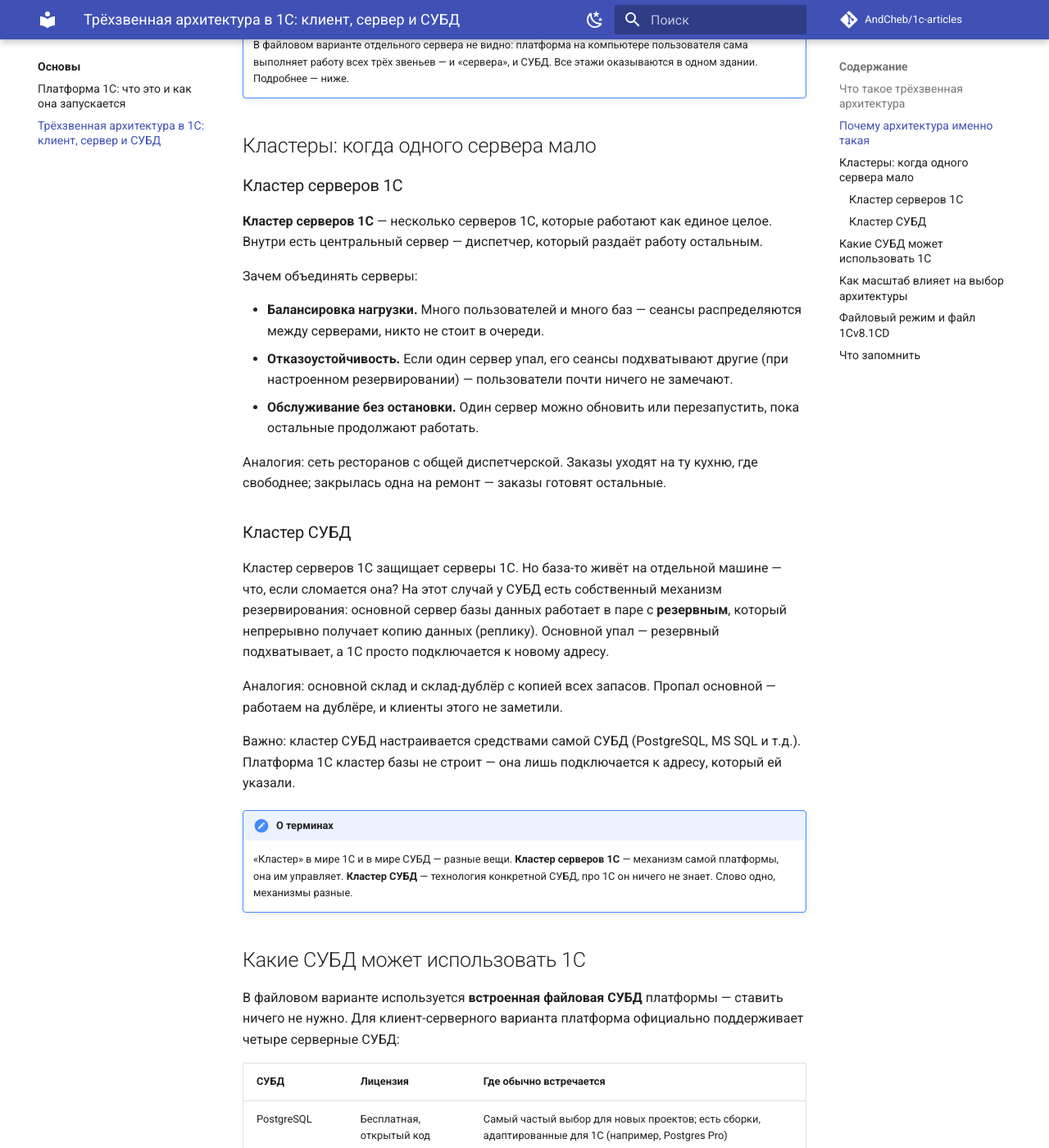
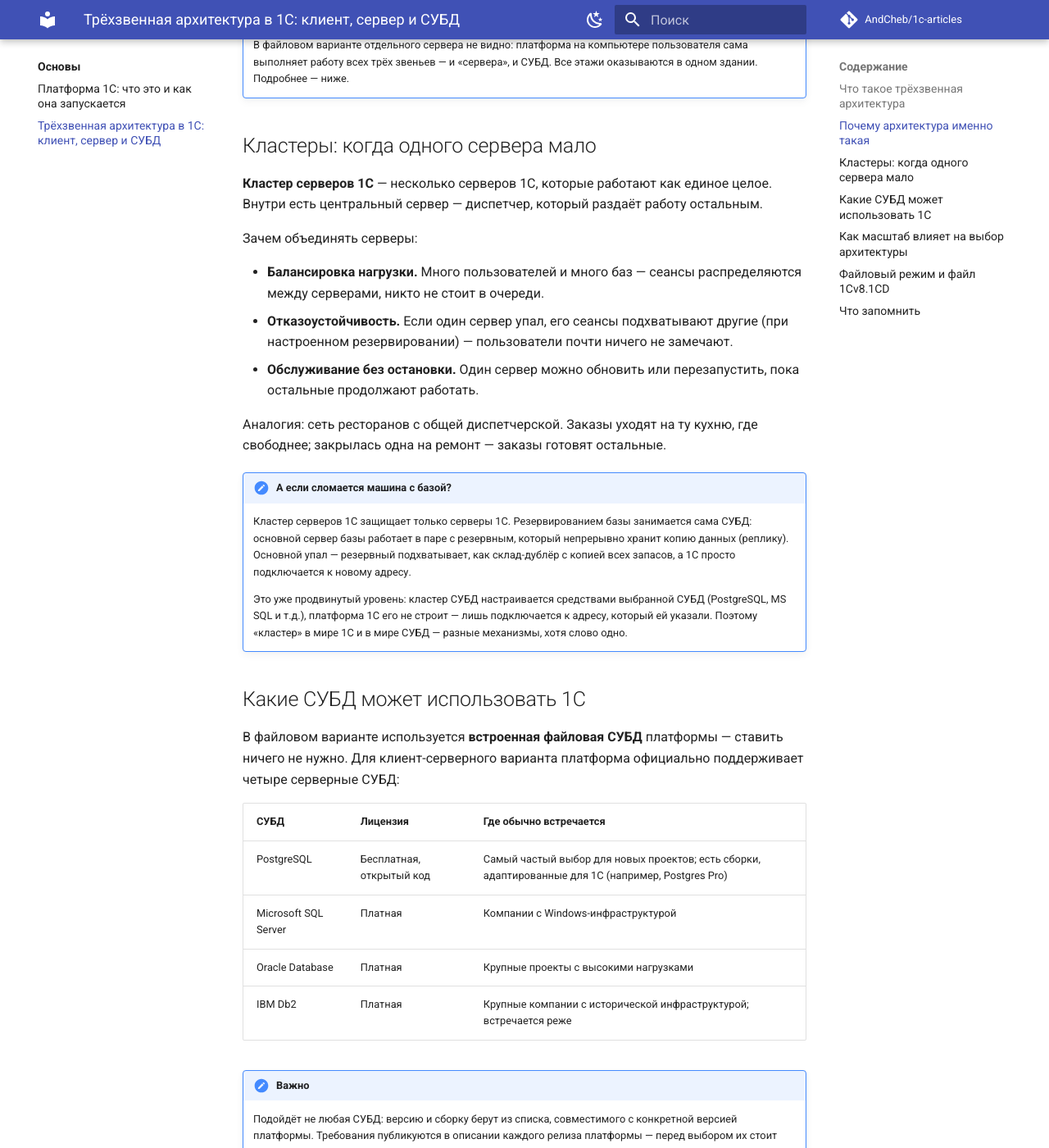
Before and after one commit to AndCheb/1c-articles, an MkDocs documentation site: the page built from docs/basics/three-tier-architecture.md, in a window 1280 px wide and 1400 px high, scrolled down 2294 px. Shown: the whole window at 82% size. Built offline with MkDocs 1.6.1 and Material for MkDocs 9.7.7, drawn with Linux system fonts in a browser that asks for light colours; comment, search, counter and statistics services are not loaded; some of the changed text lies outside the part shown.

Commit message:
Статья о трёхзвенной архитектуре: кластер СУБД убран из основного текста и оставлен заметкой для продвинутых
Co-authored-by: Cursor <cursoragent@cursor.com>

```diff
--- a/docs/basics/three-tier-architecture.md
+++ b/docs/basics/three-tier-architecture.md
@@ -60,8 +60,6 @@ tags:
 
 ## Кластеры: когда одного сервера мало
 
-### Кластер серверов 1С
-
 **Кластер серверов 1С** — несколько серверов 1С, которые работают как единое целое. Внутри есть центральный сервер — диспетчер, который раздаёт работу остальным.
 
 Зачем объединять серверы:
@@ -72,16 +70,10 @@ tags:
 
 Аналогия: сеть ресторанов с общей диспетчерской. Заказы уходят на ту кухню, где свободнее; закрылась одна на ремонт — заказы готовят остальные.
 
-### Кластер СУБД
+!!! note "А если сломается машина с базой?"
+    Кластер серверов 1С защищает только серверы 1С. Резервированием базы занимается сама СУБД: основной сервер базы работает в паре с резервным, который непрерывно хранит копию данных (реплику). Основной упал — резервный подхватывает, как склад-дублёр с копией всех запасов, а 1С просто подключается к новому адресу.
 
-Кластер серверов 1С защищает серверы 1С. Но база-то живёт на отдельной машине — что, если сломается она? На этот случай у СУБД есть собственный механизм резервирования: основной сервер базы данных работает в паре с **резервным**, который непрерывно получает копию данных (реплику). Основной упал — резервный подхватывает, а 1С просто подключается к новому адресу.
-
-Аналогия: основной склад и склад-дублёр с копией всех запасов. Пропал основной — работаем на дублёре, и клиенты этого не заметили.
-
-Важно: кластер СУБД настраивается средствами самой СУБД (PostgreSQL, MS SQL и т.д.). Платформа 1С кластер базы не строит — она лишь подключается к адресу, который ей указали.
-
-!!! note "О терминах"
-    «Кластер» в мире 1С и в мире СУБД — разные вещи. **Кластер серверов 1С** — механизм самой платформы, она им управляет. **Кластер СУБД** — технология конкретной СУБД, про 1С он ничего не знает. Слово одно, механизмы разные.
+    Это уже продвинутый уровень: кластер СУБД настраивается средствами выбранной СУБД (PostgreSQL, MS SQL и т.д.), платформа 1С его не строит — лишь подключается к адресу, который ей указали. Поэтому «кластер» в мире 1С и в мире СУБД — разные механизмы, хотя слово одно.
 
 ## Какие СУБД может использовать 1С
 
@@ -132,7 +124,7 @@ tags:
 
 - Трёхзвенная архитектура: **клиент** (интерфейс) → **сервер 1С** (бизнес-логика) → **СУБД** (данные). Клиент не общается с СУБД напрямую.
 - Сервер в середине решает главные проблемы: снимает тяжесть с компьютеров пользователей, разгружает СУБД, хранит бизнес-правила в одном месте.
-- **Кластер серверов 1С** — несколько серверов как один: балансировка и отказоустойчивость. **Кластер СУБД** — резервирование на стороне базы средствами самой СУБД.
+- **Кластер серверов 1С** — несколько серверов как один: балансировка и отказоустойчивость. База тоже может резервироваться (кластер СУБД), но это продвинутый уровень — он настраивается средствами самой СУБД.
 - Серверные СУБД для 1С: PostgreSQL, Microsoft SQL Server, Oracle Database, IBM Db2 (плюс встроенная файловая СУБД в файловом варианте).
 - Масштаб решает: один пользователь — файловая база; десятки — один сервер 1С + СУБД; сотни и больше — кластеры.
 - Файловая база — это папка, главный файл — `1Cv8.1CD`; резервная копия — его копия при выключенных сеансах или выгрузка в `.dt`.
```
